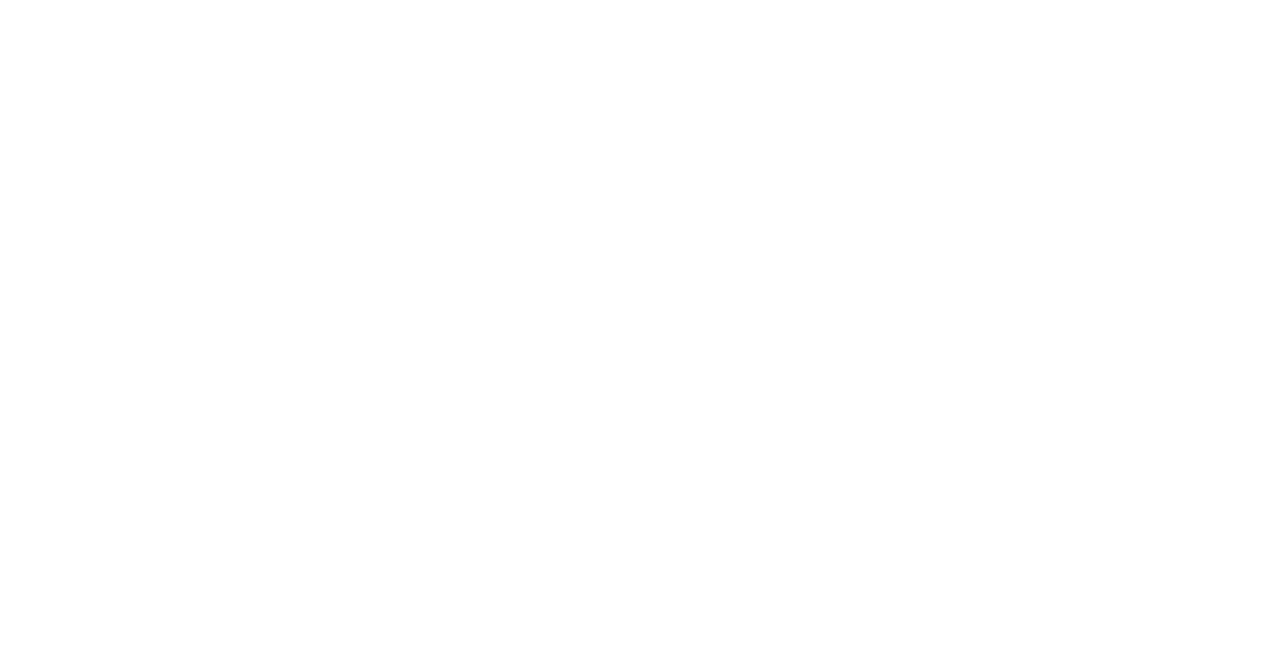
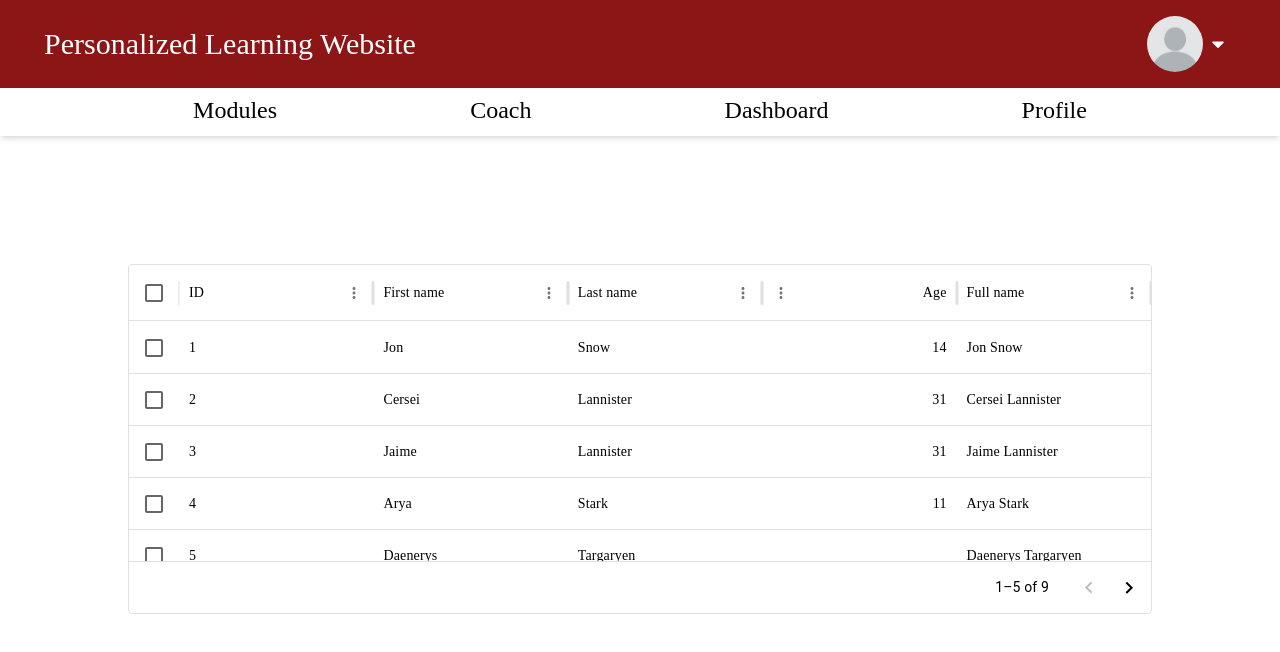
Before and after one commit to hergin/PersonalizedLearningPlanWebApp, a React (Create React App) app in the folder client/: page /admin in a window 1280 px wide. Before the commit this address had no page. Shown: the top 652 px of the page. Built offline with nearby package versions, Linux system fonts and the light colour scheme; sample sign-in values are in the browser's storage.

Commit message:
Add AdminPage component to App.tsx

```diff
--- a/client/package.json
+++ b/client/package.json
@@ -6,6 +6,7 @@
         "@emotion/styled": "^11.11.0",
         "@mui/icons-material": "^5.14.19",
         "@mui/material": "^5.14.17",
+        "@mui/x-data-grid": "^7.1.1",
         "@mui/x-date-pickers": "^6.19.2",
         "@testing-library/jest-dom": "^5.17.0",
         "@testing-library/react": "^13.4.0",
--- a/client/src/App.tsx
+++ b/client/src/App.tsx
@@ -12,6 +12,7 @@
 import { MuiThemeProvider } from "./context/MuiThemeContext";
 import GoalParentContainer from "./features/Goal/components/GoalMain";
 import CoachingPage from "./features/coaching/components/CoachingPage";
+import AdminPage from "./features/admin-panel/components/AdminPage";
 
 const queryClient = new QueryClient();
 
@@ -29,6 +30,7 @@
                   <Route path="/profile" element={<ProfileScreen />} />
                   <Route path="/goals/:id" element={<GoalParentContainer />} />
                   <Route path="/coaching" element={<CoachingPage />} />
+                  <Route path="/admin" element={<AdminPage />} />
                 </Route>
                 <Route path="/login" element={<LoginScreen />} />
                 <Route path="/register" element={<Register />} />
--- /dev/null
+++ b/client/src/features/admin-panel/components/AdminPage.tsx
@@ -0,0 +1,11 @@
+import React from "react";
+import SimpleTable from "./AdminTable";
+
+const AdminPage = () => {
+  return (
+    <div className="flex p-32">
+      <SimpleTable />
+    </div>
+  );
+};
+export default AdminPage;
--- /dev/null
+++ b/client/src/features/admin-panel/components/AdminTable.tsx
@@ -0,0 +1,67 @@
+import * as React from 'react';
+import Box from '@mui/material/Box';
+import { DataGrid, GridColDef } from '@mui/x-data-grid';
+
+const columns: GridColDef<(typeof rows)[number]>[] = [
+  { field: 'id', headerName: 'ID', flex : 1 },
+  {
+    field: 'firstName',
+    headerName: 'First name',
+    flex : 1,
+    editable: true,
+  },
+  {
+    field: 'lastName',
+    headerName: 'Last name',
+    flex : 1,
+    editable: true,
+  },
+  {
+    field: 'age',
+    headerName: 'Age',
+    type: 'number',
+    flex : 1,
+    editable: true,
+  },
+  {
+    field: 'fullName',
+    headerName: 'Full name',
+    description: 'This column has a value getter and is not sortable.',
+    sortable: false,
+    flex : 1,
+    valueGetter: (value, row) => `${row.firstName || ''} ${row.lastName || ''}`,
+  },
+];
+
+const rows = [
+  { id: 1, lastName: 'Snow', firstName: 'Jon', age: 14 },
+  { id: 2, lastName: 'Lannister', firstName: 'Cersei', age: 31 },
+  { id: 3, lastName: 'Lannister', firstName: 'Jaime', age: 31 },
+  { id: 4, lastName: 'Stark', firstName: 'Arya', age: 11 },
+  { id: 5, lastName: 'Targaryen', firstName: 'Daenerys', age: null },
+  { id: 6, lastName: 'Melisandre', firstName: null, age: 150 },
+  { id: 7, lastName: 'Clifford', firstName: 'Ferrara', age: 44 },
+  { id: 8, lastName: 'Frances', firstName: 'Rossini', age: 36 },
+  { id: 9, lastName: 'Roxie', firstName: 'Harvey', age: 65 },
+];
+
+export default function DataGridDemo() {
+  return (
+    <Box sx={{ height: 350, width: '100%' }}>
+      <DataGrid
+        rows={rows}
+        columns={columns}
+        initialState={{
+          pagination: {
+            paginationModel: {
+              pageSize: 5,
+            },
+          },
+        }}
+        pageSizeOptions={[5]}
+        checkboxSelection
+        disableRowSelectionOnClick
+      />
+    </Box>
+  );
+}
```
Also changed, not shown: 1 other file (tests, documents, lock files or other folders).
